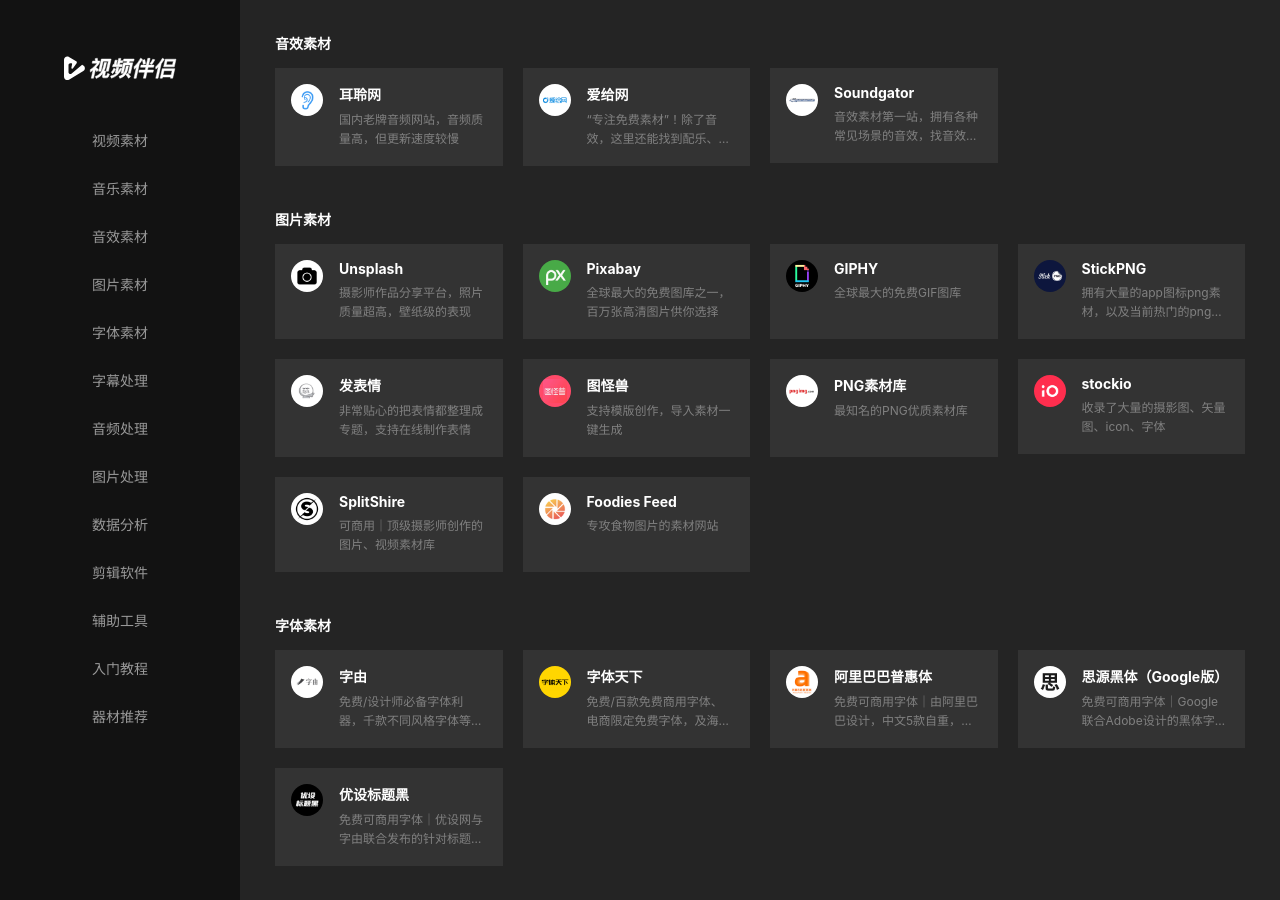
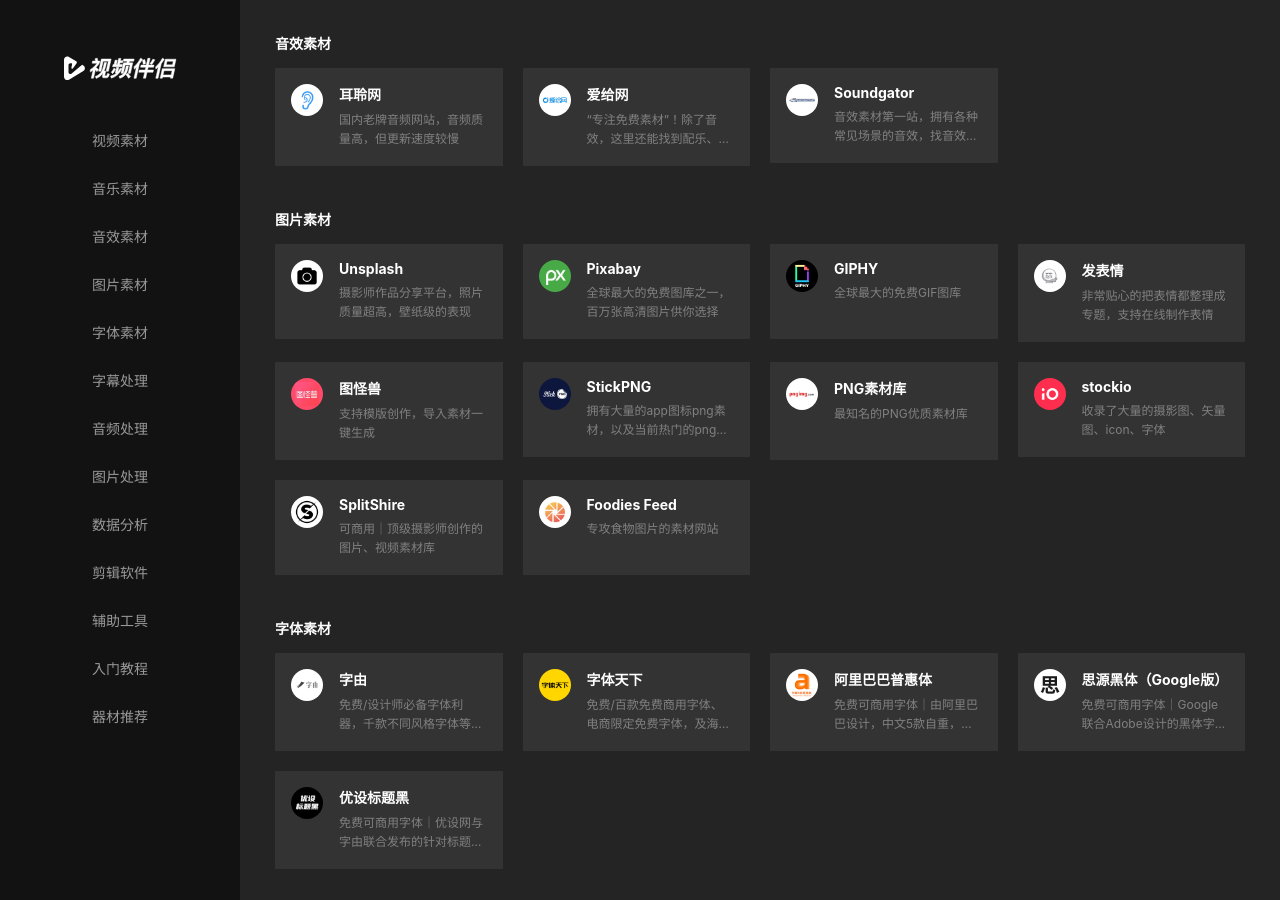
Before and after one commit to tinyao/spbv, a Jekyll site: the page built from index.html, in a window 1280 px wide and 900 px high, scrolled down 819 px. Built offline with Jekyll 4.4.1, drawn with Linux system fonts in a browser that asks for light colours; comment, search, counter and statistics services are not loaded; some of the changed lines change nothing that is shown.

Commit message:
Update 配置 “navs”

```diff
--- a/_data/navs.yml
+++ b/_data/navs.yml
@@ -127,10 +127,6 @@
         icon: /items/giphy.jpg
         url: https://giphy.com/
         description: 全球最大的免费GIF图库
-      - name: StickPNG
-        icon: /items/stick-png.jpg
-        url: https://www.stickpng.com/
-        description: 拥有大量的app图标png素材，以及当前热门的png素材
       - name: 发表情
         icon: /items/发表情.jpg
         url: https://www.fabiaoqing.com/
@@ -139,6 +135,10 @@
         icon: /items/图怪兽.jpg
         url: https://818ps.com/
         description: 支持模版创作，导入素材一键生成
+      - name: StickPNG
+        icon: /items/stick-png.jpg
+        url: https://www.stickpng.com/
+        description: 拥有大量的app图标png素材，以及当前热门的png素材
       - name: PNG素材库
         icon: /items/pngimg.jpg
         url: http://pngimg.com/
```
